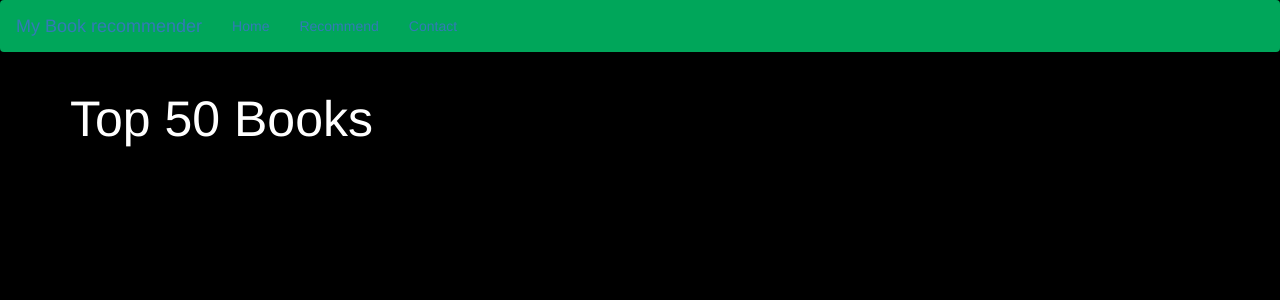
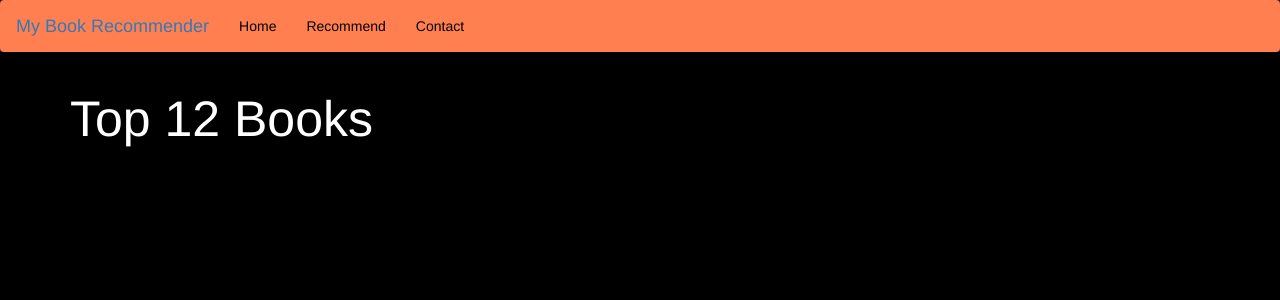
Before and after one commit to parthvasu2004/book_recommendation_system_p, a Flask app: page / in a window 1280 px wide. Shown: the top 300 px of the page. Run offline with Flask 3, Linux system fonts and the light colour scheme; parts of the project's set-up code (start-up, migrations or seed data) failed here and were passed over.

Commit message:
index.html

```diff
--- a/templates/index.html
+++ b/templates/index.html
@@ -7,29 +7,34 @@
     <link rel="stylesheet" href="https://cdn.jsdelivr.net/npm/bootstrap@3.3.7/dist/css/bootstrap.min.css" integrity="sha384-BVYiiSIFeK1dGmJRAkycuHAHRg32OmUcww7on3RYdg4Va+PmSTsz/K68vbdEjh4u" crossorigin="anonymous">
 </head>
 <style>
-    .text-white{
-        color:white
+    .text-white {
+        color: white;
+    }
+    .book-card {
+        border: 2px solid #ff7f50;
+        padding: 10px;
+        margin: 10px 0;
     }
 </style>
-<body style="background-color:black">
+<body style="background-color: black">
 
-    <nav class="navbar" style="background-color:#00a65a">
-        <a class="navbar-brand">My Book recommender</a>
-        <ul class="nav navbar-nav">
-            <li><a href="/">Home</a></li>
-            <li><a href="/recommend">Recommend</a></li>
-            <li><a>Contact</a></li>
+<nav class="navbar" style="background-color: #ff7f50; color: black">
+    <a class="navbar-brand">My Book Recommender</a>
+    <ul class="nav navbar-nav" style="color: black">
+        <li><a href="/" style="color: black">Home</a></li>
+        <li><a href="/recommend" style="color: black">Recommend</a></li>
+        <li><a href="/contact" style="color: black">Contact</a></li>
     </ul>
 </nav>
 
 <div class="container">
     <div class="row">
         <div class="col-md-12">
-                <h1 class="text-white" style="font-size:50px">Top 50 Books</h1>
+            <h1 class="text-white" style="font-size: 50px">Top 12 Books</h1>
         </div>
 
         {% for i in range(book_name|length) %}
-                <div class="col-md-3" style="margin-top:50px">
+        <div class="col-md-3 book-card" style="margin-top: 50px">
             <div class="card">
                 <div class="card-body">
                     <img class="card-img-top" src="{{ image[i] }}">
@@ -42,7 +47,6 @@
         </div>
         {% endfor %}
 
-
     </div>
 </div>
 
```
Lines whose indentation alone changed are shown as unchanged.
